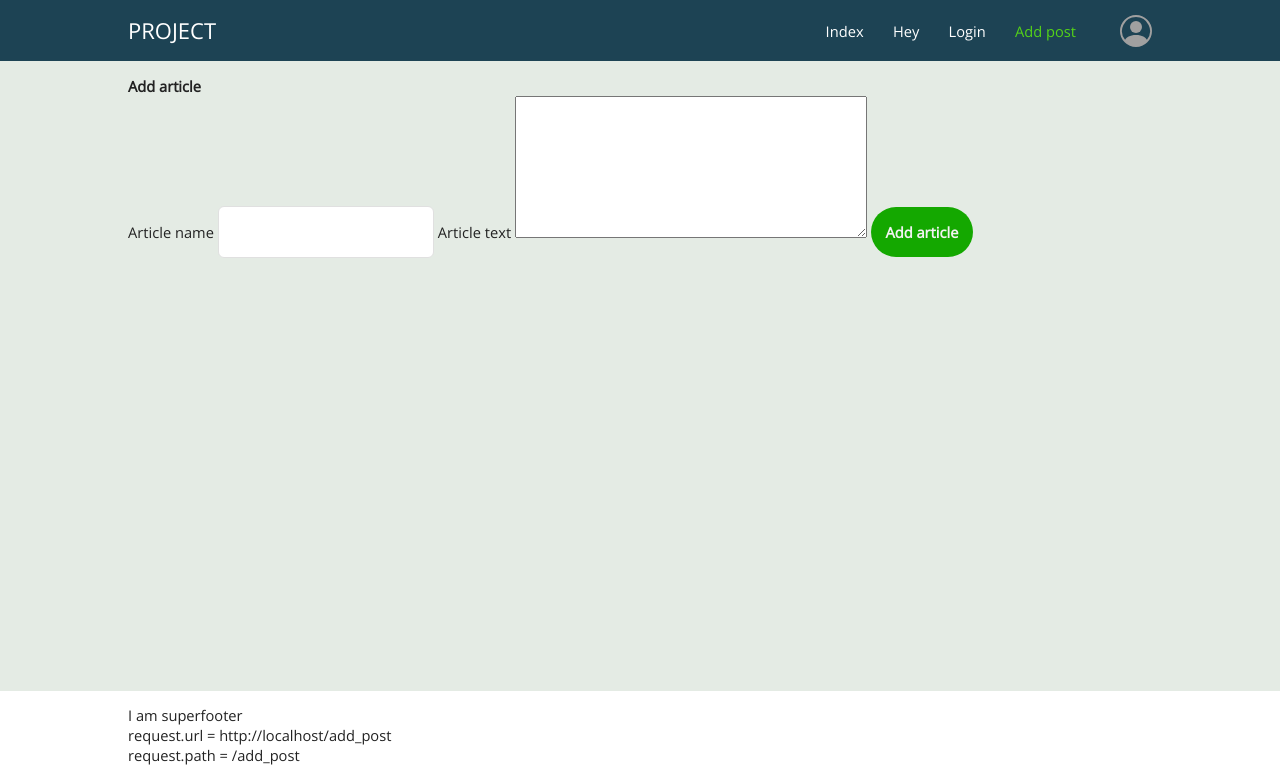
After one commit to Megapelsh/flask_test, a Flask app: page /add_post in a window 1280 px wide. The commit adds this page. Shown: the top 765 px of the page. Run offline with Flask 2, Linux system fonts and the light colour scheme; data comes from the database, SQL or seed files in the repository; both versions use the stored data as it was after the commit.

Commit message:
add article adding into DB

```diff
--- a/FDataBase.py
+++ b/FDataBase.py
@@ -1,3 +1,8 @@
+import sqlite3
+import math
+import time
+
+
 class FDataBase:
     def __init__(self, db):
         self.__db = db
@@ -13,3 +18,14 @@ class FDataBase:
         except:
             print('DB read error')
         return []
+
+    def addPost(self, title, post):
+        try:
+            tm = math.floor(time.time())
+            self.__cur.execute('INSERT INTO posts VALUES (NULL , ?, ?, ?)', (title, post, tm))
+            self.__db.commit()
+        except sqlite3.Error as e:
+            print('Article add error in DB' + str(e))
+            return False
+
+        return True
--- a/app.py
+++ b/app.py
@@ -11,7 +11,6 @@ from flask import redirect, abort, g
 
 from FDataBase import FDataBase
 # from db_connect import connect_db
-import db_connect
 
 
 app = Flask(__name__)
@@ -36,12 +35,12 @@ def connect_db():
     return conn
 
 
-def create_db():
-    db = connect_db()
-    with app.open_resource('sq_db.sql', mode='r') as f:
-        db.cursor().executescript(f.read())
-    db.commit()
-    db.close()
+# def create_db():
+#     db = connect_db()
+#     with app.open_resource('sq_db.sql', mode='r') as f:
+#         db.cursor().executescript(f.read())
+#     db.commit()
+#     db.close()
 
 
 def get_db():
@@ -50,17 +49,20 @@ def get_db():
     return g.link_db
 
 
-# dataBase = get_db()
-# dbase = FDataBase(get_db())
-# menu = dbase.getmenu()
+def dbase():
+    db = get_db()
+    dbase = FDataBase(db)
+    return dbase
 
 
 @app.context_processor
 def main_menu():
     return dict(
-        menu=[{"name": "Index", "url": "/"},
-              {"name": "Hey", "url": "/hey"},
-              {"name": "Login", "url": "/login"}],
+        # menu=[{"name": "Index", "url": "/"},
+        #       {"name": "Hey", "url": "/hey"},
+        #       {"name": "Login", "url": "/login"}],
+        dbase=dbase(),
+        menu=dbase().getmenu(),
         path=request.url
     )
 
@@ -91,13 +93,11 @@ def checking_post():
 
 @app.route("/")
 def index():  # put application's code here
-    db = get_db()
-    dbase = FDataBase(db)
-    menu_db = dbase.getmenu()
+    # menu = dbase().getmenu()
     print(url_for("index"))
     print('Secret key is: ', app.config['SECRET_KEY'])
-    print(menu_db)
-    return render_template("index.html", menu_db=menu_db)
+    # print(menu)
+    return render_template("index.html")
 
 
 @app.route("/hey")
@@ -140,6 +140,24 @@ def logout():
     return f"You are logged out {session.pop('userLogged', None)} profile"
 
 
+@app.route("/add_post", methods=["POST", "GET"])
+def addPost():
+    # db = get_db()
+    # dbase = FDataBase(db)
+    # dbase = dbase()
+    if request.method == "POST":
+        if len(request.form['name']) > 4 and len(request.form['post']) > 10:
+            res = dbase().addPost(request.form['name'], request.form['post'])
+            if not res:
+                flash('Add article error', category='error')
+            else:
+                flash('Add article successful', category='success')
+        else:
+            flash('Add article error', category='error')
+
+    return render_template('add_post.html', title='Add article')
+
+
 @app.teardown_appcontext
 def close_db(error):
     if hasattr(g, 'link_db'):
--- /dev/null
+++ b/templates/add_post.html
@@ -0,0 +1,17 @@
+{% extends 'main.html' %}
+
+{% block content %}
+
+    {% for cat, msg in get_flashed_messages(True) %}
+        <div class="flash {{ cat }}">{{ msg }}</div>
+    {% endfor %}
+
+    <form action="{{ url_for('addPost') }}" method="POST" class="">
+        <label for="name">Article name</label>
+        <input type="text" name="name" required>
+        <label for="post">Article text</label>
+        <textarea name="post" id="" cols="40" rows="7"></textarea>
+        <input type="submit" value="Add article">
+    </form>
+
+{% endblock %}
--- a/templates/header.html
+++ b/templates/header.html
@@ -11,7 +11,7 @@
                         {% if menu_item.url == request.path %}
                             class="active"
                         {% endif %}
-                    > {{ menu_item.name }} </a>
+                    > {{ menu_item.title }} </a>
                 </li>
                 {% endfor %}
             </ul>
```
Also changed, not shown: templates/index.html (+6 -2 lines), flsite.db.
